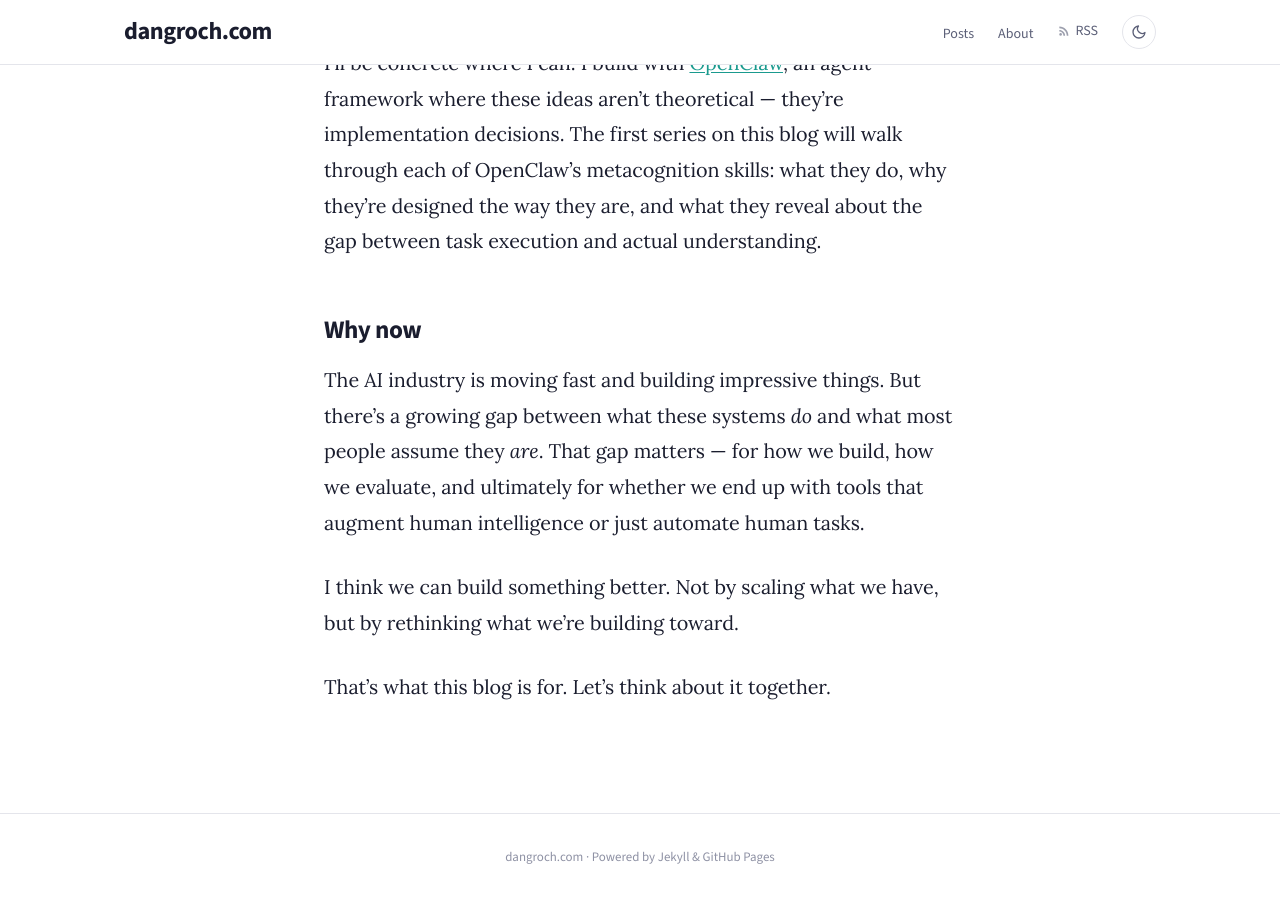
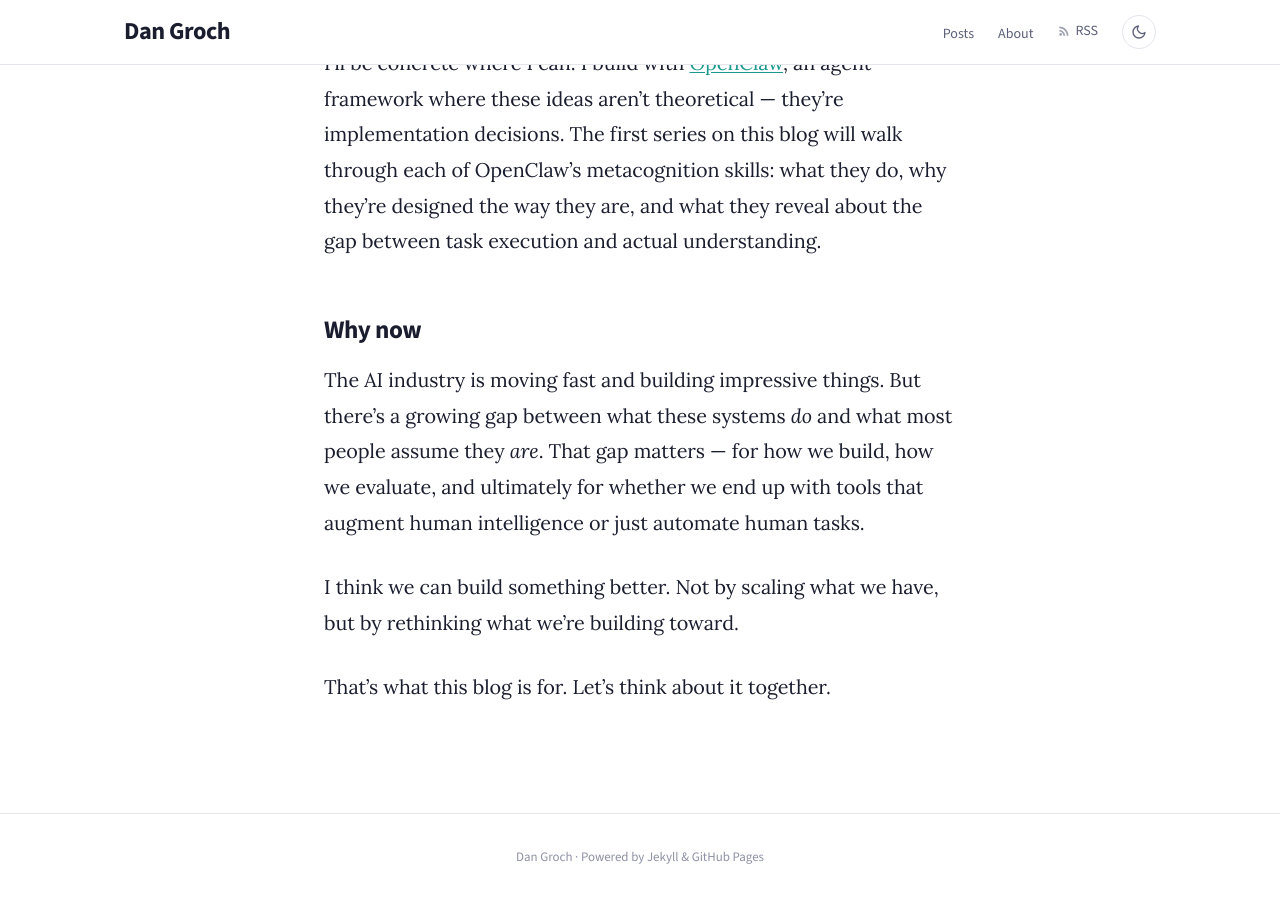
Before and after one commit to dgroch/blog, a Jekyll site: the page built from _posts/2026-03-15-hello-world.md, in a window 1280 px wide and 900 px high, scrolled down 1414 px. Built offline with Jekyll 4.4.1, drawn with Linux system fonts in a browser that asks for light colours.

Commit message:
Set author name and avatar

```diff
--- a/_config.yml
+++ b/_config.yml
@@ -1,4 +1,4 @@
-title: "dangroch.com"
+title: "Dan Groch"
 description: "Writing about AI, metacognition, and genuinely intelligent systems."
 url: "https://dangroch.com"
 baseurl: ""
@@ -6,7 +6,7 @@
 author:
   name: "Dan Groch"
   bio: "I build AI systems and think about what it would take to make them genuinely intelligent."
-  avatar: "" # optional: path to avatar image
+  avatar: "/assets/images/avatar.jpg"
 
 permalink: /:year/:month/:day/:title/
 markdown: kramdown
```
Also changed, not shown: assets/images/avatar.jpg (added).
